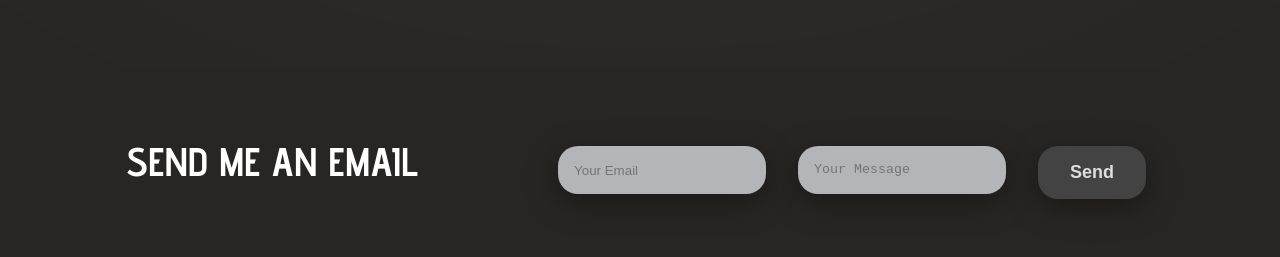
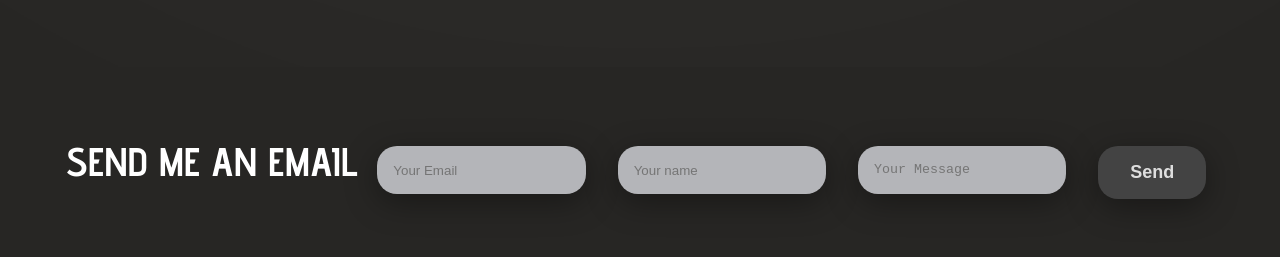
Before and after one commit to smile-web-tech/Portfolio-Web, a React (Vite) app: page / in a window 1280 px wide. Shown: the part 5800-6057 px from the top of the page. Built offline with nearby package versions, Linux system fonts and the light colour scheme; no server answers.

Commit message:
Integrated Auto reply in Contact section

```diff
--- a/package.json
+++ b/package.json
@@ -10,6 +10,7 @@
     "preview": "vite preview"
   },
   "dependencies": {
+    "@emailjs/browser": "^4.4.1",
     "@gsap/react": "^2.1.2",
     "gsap": "^3.14.2",
     "react": "^19.2.0",
--- a/src/App.jsx
+++ b/src/App.jsx
@@ -5,10 +5,45 @@ import { ScrollTrigger } from 'gsap/ScrollTrigger';
 import { ScrollToPlugin } from 'gsap/ScrollToPlugin';
 import SplitType from 'split-type';
 import './App.css'
+import emailjs from '@emailjs/browser';
 
 gsap.registerPlugin(ScrollTrigger, ScrollToPlugin);
 
 function App() {
+  const form = useRef();
+  const [isSending, setIsSending] = useState(false);
+  const sendEmail = (e) => {
+    e.preventDefault();
+    setIsSending(true);
+
+    const sendNotification = emailjs.sendForm(
+      'service_lxc7lgz',
+      'template_paqo4po',
+      form.current,
+      { publicKey: 'dsT2_ewnev732Wlvl' }
+    );
+
+    const sendAutoReply = emailjs.sendForm(
+      'service_lxc7lgz',
+      'template_je0qlh8',
+      form.current,
+      { publicKey: 'dsT2_ewnev732Wlvl' }
+    );
+
+    Promise.all([sendNotification, sendAutoReply])
+      .then(
+        () => {
+          alert('Message sent successfully!');
+          setIsSending(false);
+          e.target.reset();
+        },
+        (error) => {
+          console.error('FAILED...', error.text);
+          alert('Failed to send message. Please try again.');
+          setIsSending(false);
+        }
+      );
+  };
   const fetchCount = async () => {
     try {
       const counterElement = document.getElementById('view-count');
@@ -623,11 +658,35 @@ function App() {
         <h2>SEND ME AN EMAIL</h2>
       </div>
       <div className="contact-forms">
-              <form>
-                <input type="email" placeholder="Your Email" required />
-                <textarea rows="4" placeholder="Your Message" required></textarea>
-                <button type="submit">Send</button>
+
+        {/* Added ref and onSubmit */}
+        <form ref={form} onSubmit={sendEmail}>
+          <input
+            type="email"
+            name="user_email"
+            placeholder="Your Email"
+            required
+          />
+                    <input
+            type="name"
+            name="name"
+            placeholder="Your name"
+            required
+          />
+          <textarea
+            rows="4"
+            name="message"
+            placeholder="Your Message"
+            required
+          ></textarea>
+
+
+          <button type="submit" disabled={isSending}>
+            {isSending ? 'Sending...' : 'Send'}
+          </button>
+
         </form>
+
       </div>
     </div>
   </div>
```
Also changed, not shown: 1 other file (tests, documents, lock files or other folders). Lines whose indentation alone changed are shown as unchanged.
